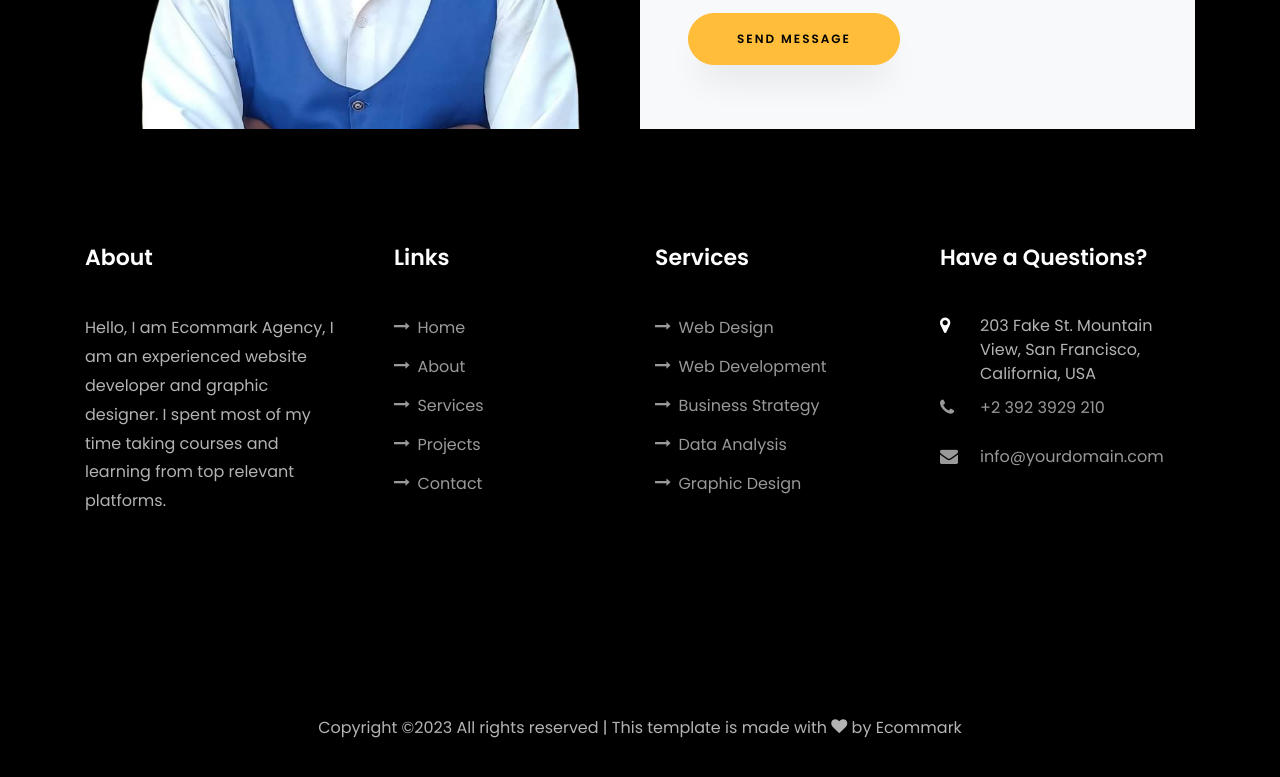
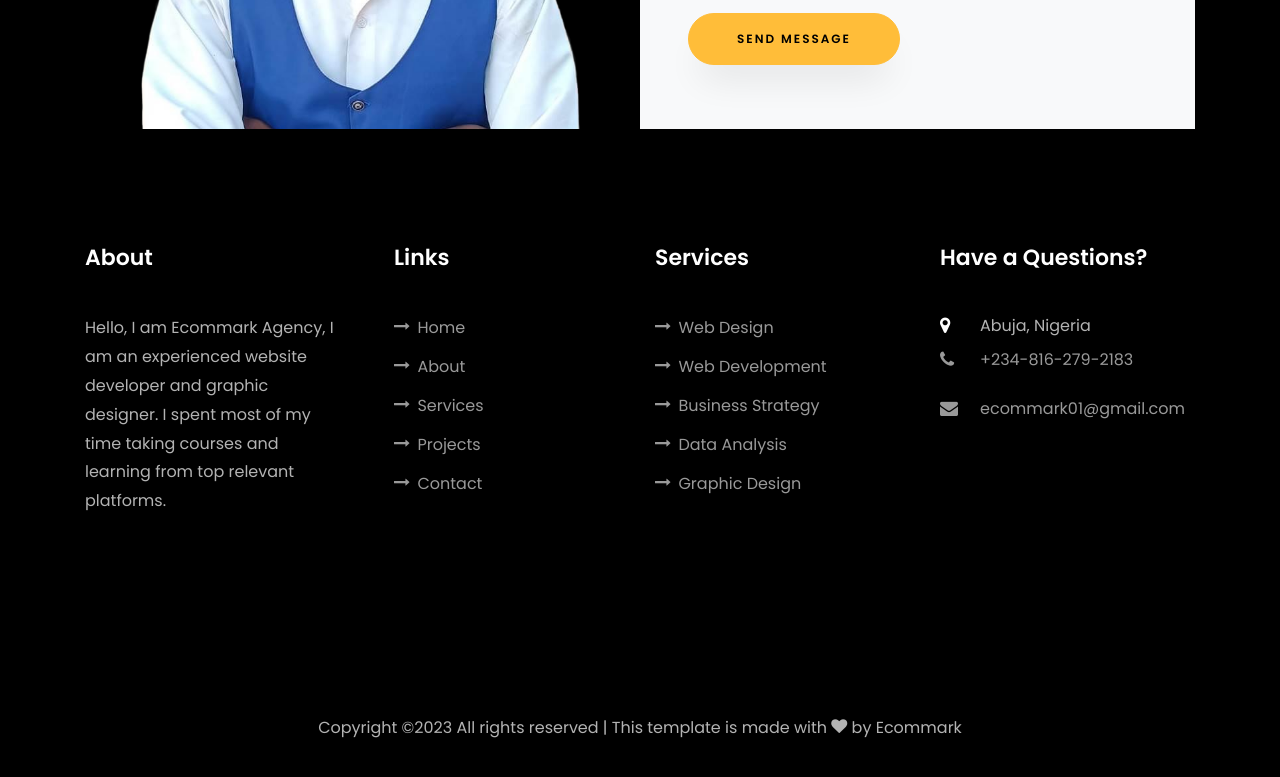
Before and after one commit to Ecommark-consultant/mark, a plain HTML site: page index.html in a window 1280 px wide. Shown: the part 8232-9009 px from the top of the page. Drawn offline with Linux system fonts and the light colour scheme; files whose address does not match are found by name.

Commit message:
Update index.html

```diff
--- a/index.html
+++ b/index.html
@@ -587,9 +587,9 @@
             	<h2 class="ftco-heading-2">Have a Questions?</h2>
             	<div class="block-23 mb-3">
 	              <ul>
-	                <li><span class="icon icon-map-marker"></span><span class="text">203 Fake St. Mountain View, San Francisco, California, USA</span></li>
-	                <li><a href="#"><span class="icon icon-phone"></span><span class="text">+2 392 3929 210</span></a></li>
-	                <li><a href="#"><span class="icon icon-envelope"></span><span class="text">info@yourdomain.com</span></a></li>
+	                <li><span class="icon icon-map-marker"></span><span class="text">Abuja, Nigeria</span></li>
+	                <li><a href="#"><span class="icon icon-phone"></span><span class="text">+234-816-279-2183</span></a></li>
+	                <li><a href="#"><span class="icon icon-envelope"></span><span class="text">ecommark01@gmail.com</span></a></li>
 	              </ul>
 	            </div>
             </div>
```
